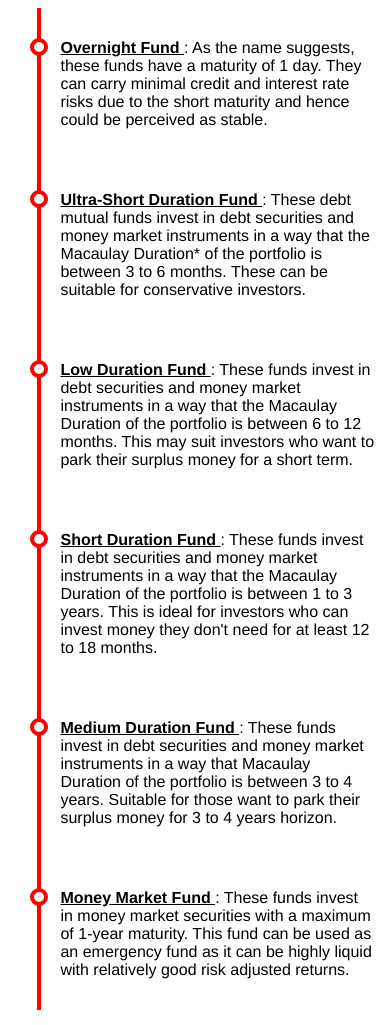
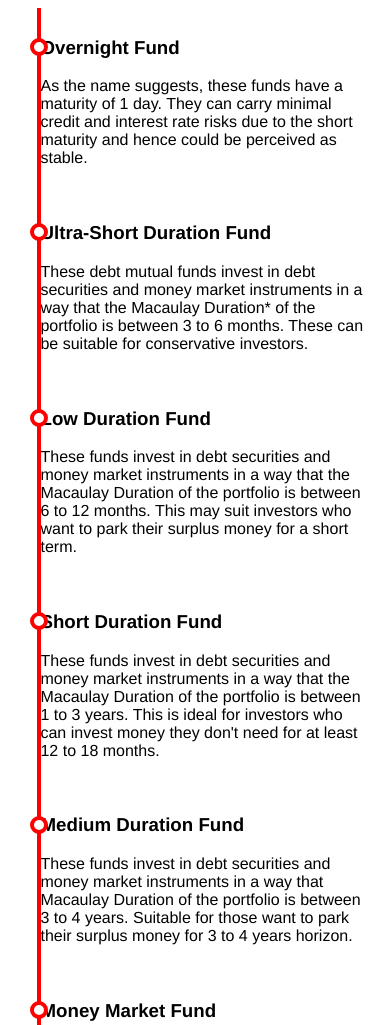
Before and after one commit to Swarajballal/Nippon-faq-debt-types, a plain HTML site: page index.html in a window 390 px wide. Shown: the top 1025 px of the page. Drawn offline with Linux system fonts and the light colour scheme.

Commit message:
nippon debt

```diff
--- a/index.html
+++ b/index.html
@@ -9,7 +9,7 @@
     <body>
 
         <!-- Variation 1 -->
-        <!-- <div class="timeline">
+        <div class="timeline">
             <div class="container right">
                 <div class="content">
                 <h3>Overnight Fund</h3>
@@ -46,12 +46,12 @@
                 <p>These funds invest in money market securities with a maximum of 1-year maturity. This fund can be used as an emergency fund as it can be highly liquid with relatively good risk adjusted returns.</p>
                 </div>
             </div>
-            </div> -->
+            </div>
 
 <!------------------------------------------------------------------------------------------------------------------------------>
 
         <!-- Variation 2 -->
-        <div class="timeline">
+        <!-- <div class="timeline">
             <div class="container right">
               <div class="content">
                 <p> <strong>Overnight Fund </strong> : As the name suggests, these funds have a maturity of 1 day. They can carry minimal credit and interest rate risks due to the short maturity and hence could be perceived as stable.</p>
@@ -82,6 +82,6 @@
                 <p> <strong>Money Market Fund </strong> : These funds invest in money market securities with a maximum of 1-year maturity. This fund can be used as an emergency fund as it can be highly liquid with relatively good risk adjusted returns.</p>
               </div>
             </div>
-          </div>
+          </div> -->
     </body>
 </html>
--- a/style.css
+++ b/style.css
@@ -1,4 +1,3 @@
-
 * {
   box-sizing: border-box;
 }
@@ -27,7 +26,7 @@ body {
   padding: 5px 20px;
   position: relative;
   background-color: inherit;
-  width: 50%;
+  width: 100%;
 }
 
 .container::after {
@@ -53,17 +52,14 @@ body {
 
 
 .content {
-  /* for variation 2 padding 10px 5px */
-  padding: 10px 5px;
-  /* for variation 1 padding 5px 5px */
-  /* padding: 5px 5px;   */
+  padding: 5px 5px;
   position: relative;
   border-radius: 6px;
   /* border: 1px solid red; */
 }
 
 .content > h3 {
-    color: #878686;
+    color: black;
 }
 
 strong {
@@ -76,17 +72,17 @@ strong {
   left: 31px;
   }
 
-  .container {
+  .timeline-container {
   width: 100%;
-  padding-left: 40px;
+  padding-left: 10px;
   padding-right: 10px;
   }
 
-  .right {
+  .timeline .right {
   left: 2%;
   }
 
- .right::after {
+  .timeline .right::after {
   left: 15px;
   }
 
```
